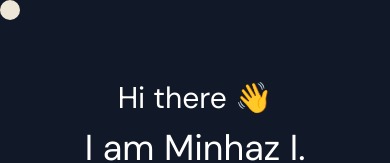
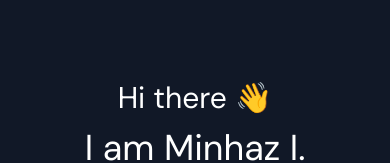
Before and after one commit to MinhazI/minhaz-portfolio-website, a Next.js app: page / in a window 390 px wide. Shown: the top 163 px of the page. Built offline with nearby package versions, Linux system fonts and the light colour scheme.

Commit message:
Cursor responsiveness fix

```diff
--- a/app/components/Cursor.tsx
+++ b/app/components/Cursor.tsx
@@ -36,7 +36,7 @@ function Cursor() {
     });
   }, []);
   return (
-    <div id="custom-cursor" className="custom-cursor">
+    <div id="custom-cursor" className="custom-cursor hidden md:flex">
       <span className="cursor-text">View</span>
     </div>
   );
--- a/app/globals.css
+++ b/app/globals.css
@@ -61,7 +61,6 @@ body,
   z-index: 9999;
   mix-blend-mode: difference;
   padding: 10px;
-  display: flex;
   align-items: center;
   background-color: white;
 }
```
